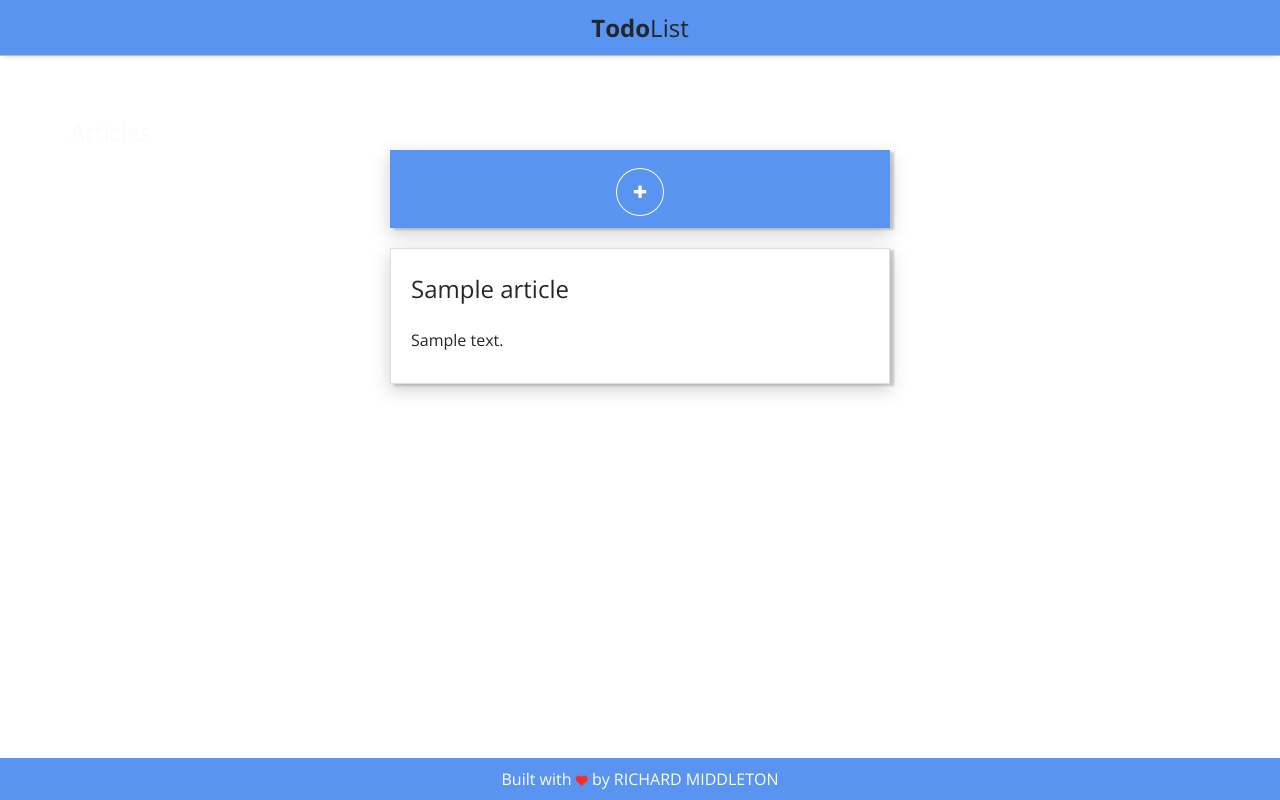
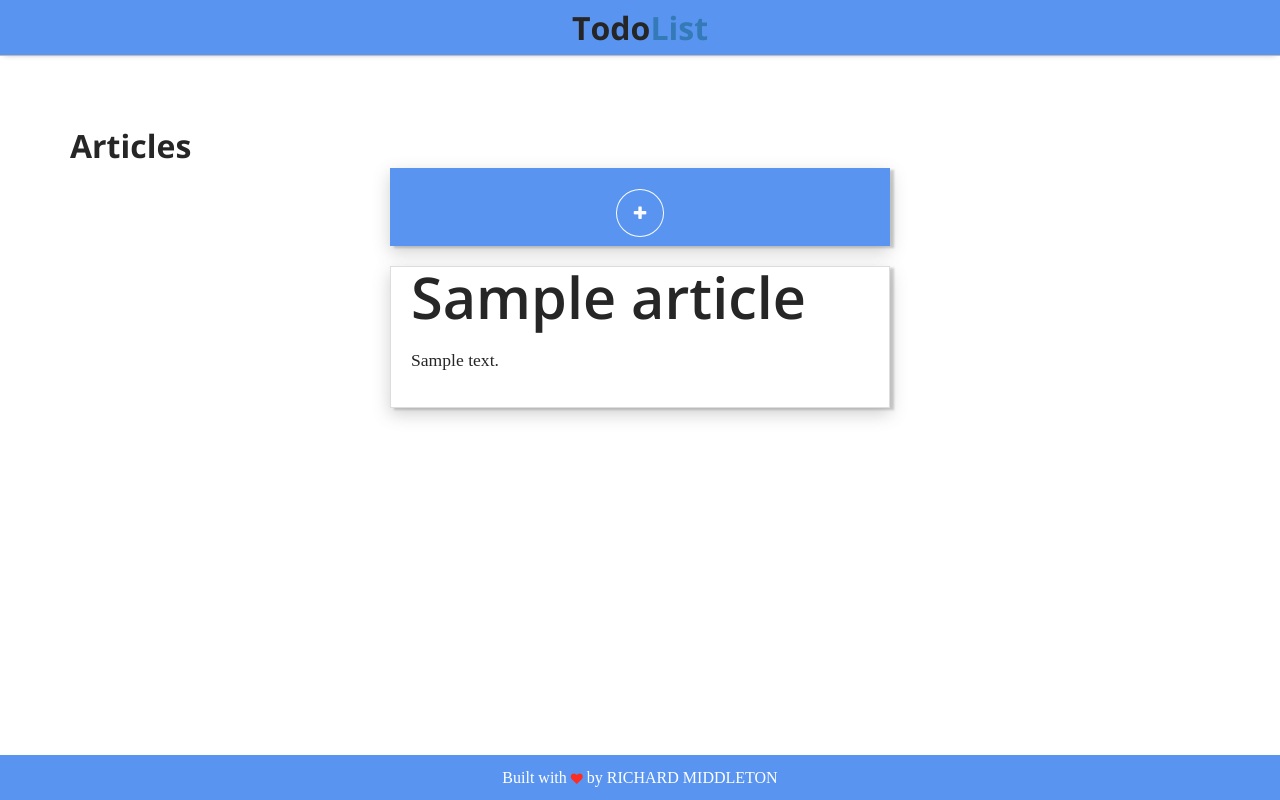
Before and after one commit to Middi/todolistapp, a Node server app: page / in a window 1280 px wide. Run offline with Node 20, Linux system fonts and the light colour scheme; tables that the repository leaves empty hold one stand-in row (values such as "Sample post"); style sheets or scripts are compiled from the project's sources; some libraries are stand-ins or nearby versions.

Commit message:
made links on render work

```diff
--- a/public/scss/_typography.scss
+++ b/public/scss/_typography.scss
@@ -9,45 +9,82 @@
 }
 
 p {
-    font-family: "Open Sans";
-    font-weight: 300;
-    font-size: 1rem;
-    line-height: 1.4;
+    font-family: 'Lora', serif;
+    font-weight: 400;
+    font-size: 1.3rem;
+    line-height: 1.58;
+}
+
+li p, li p a {
+    font-family: 'Lora', serif;
+    font-weight: 400;
+    font-size: 1.1rem;
+    line-height: 1.58;
+}
+
+li p a {
+    text-decoration: none;
+    position: relative;
+
+    &:hover {
+        text-decoration: none;
+    }
+}
+
+li p a:after {
+    content: '';
+
+    width: 100%;
+    position: absolute;
+    left: 0;
+    bottom: 1px;
+
+    border-width: 0 0 1px;
+    border-style: solid;
 }
 
 h1 {
+    font-size: 2em;
+    font-family: "Open Sans";
+    font-weight: 700;
+    color: $black;
+    padding: 10px 0;
+}
+
+h2 {
     font-size: 1.5em;
     font-family: "Open Sans";
-    font-weight: 200;
-    color: $white;
+    font-weight: 400;
+    color: $black;
     span {
         color: $black;
         font-weight: 700;
     }
 }
 
-h2 {
-    font-size: 1.5em;
+h5 {
+    font-size: 1em;
     font-family: "Open Sans";
     font-weight: 200;
     color: $black;
-    padding-bottom: 20px;
-    text-align: center;
-    span {
-        color: $black;
-        font-weight: 700;
-    }
+    padding: 0px 0 32px;
 }
 
-a {
-    font-size: 1em;
+li a {
+    font-size: 1.8em;
     color: $black;
+    line-height: 1;
+    font-family: "Open Sans";
+    font-weight: 600;
 }
 
-
-a:hover {
+li a:hover {
     text-decoration: underline;
     color: $black;
+    }
+
+    label {
+        padding: 8px 0;
     }
 
 .built a,
```
